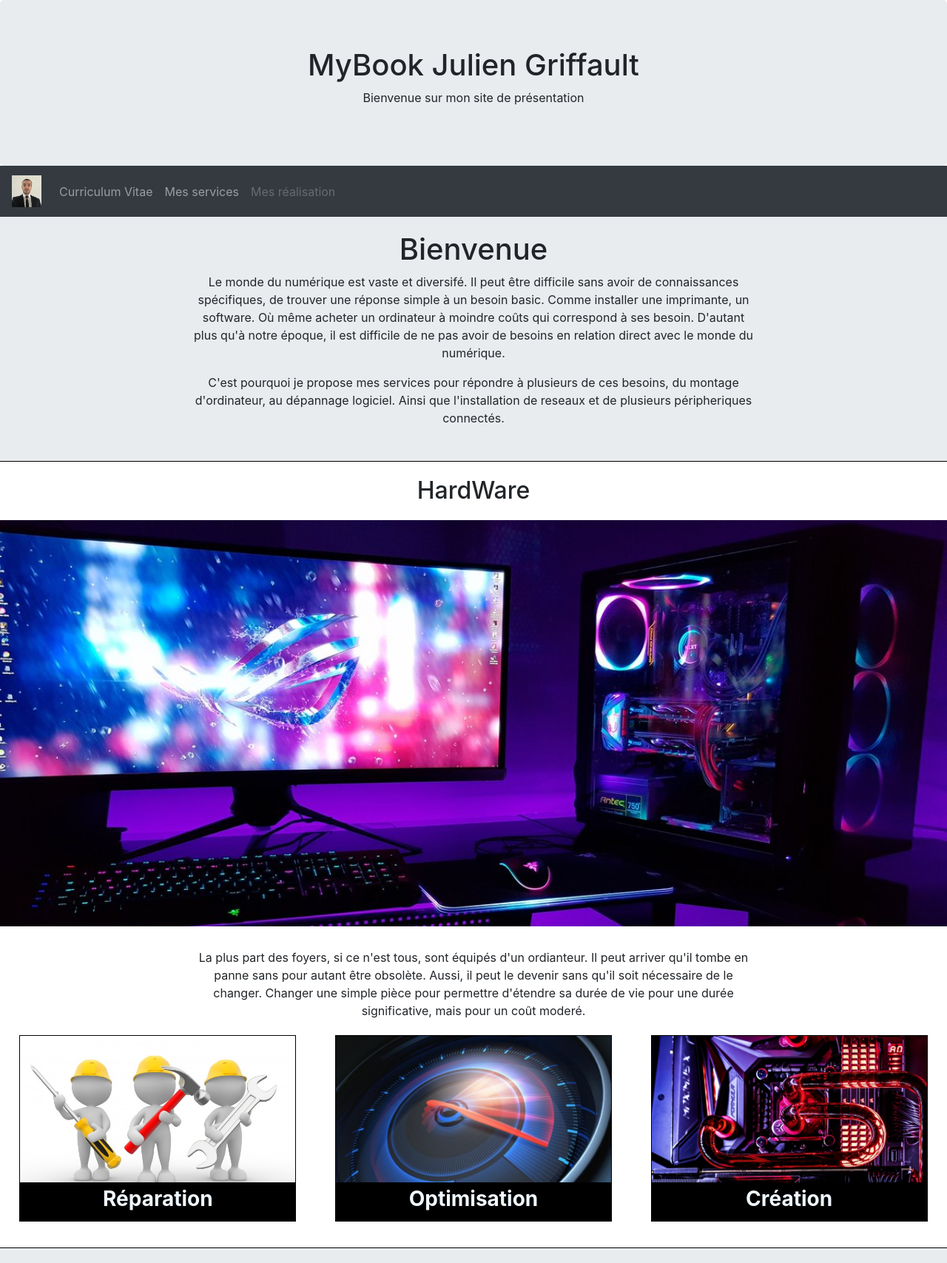
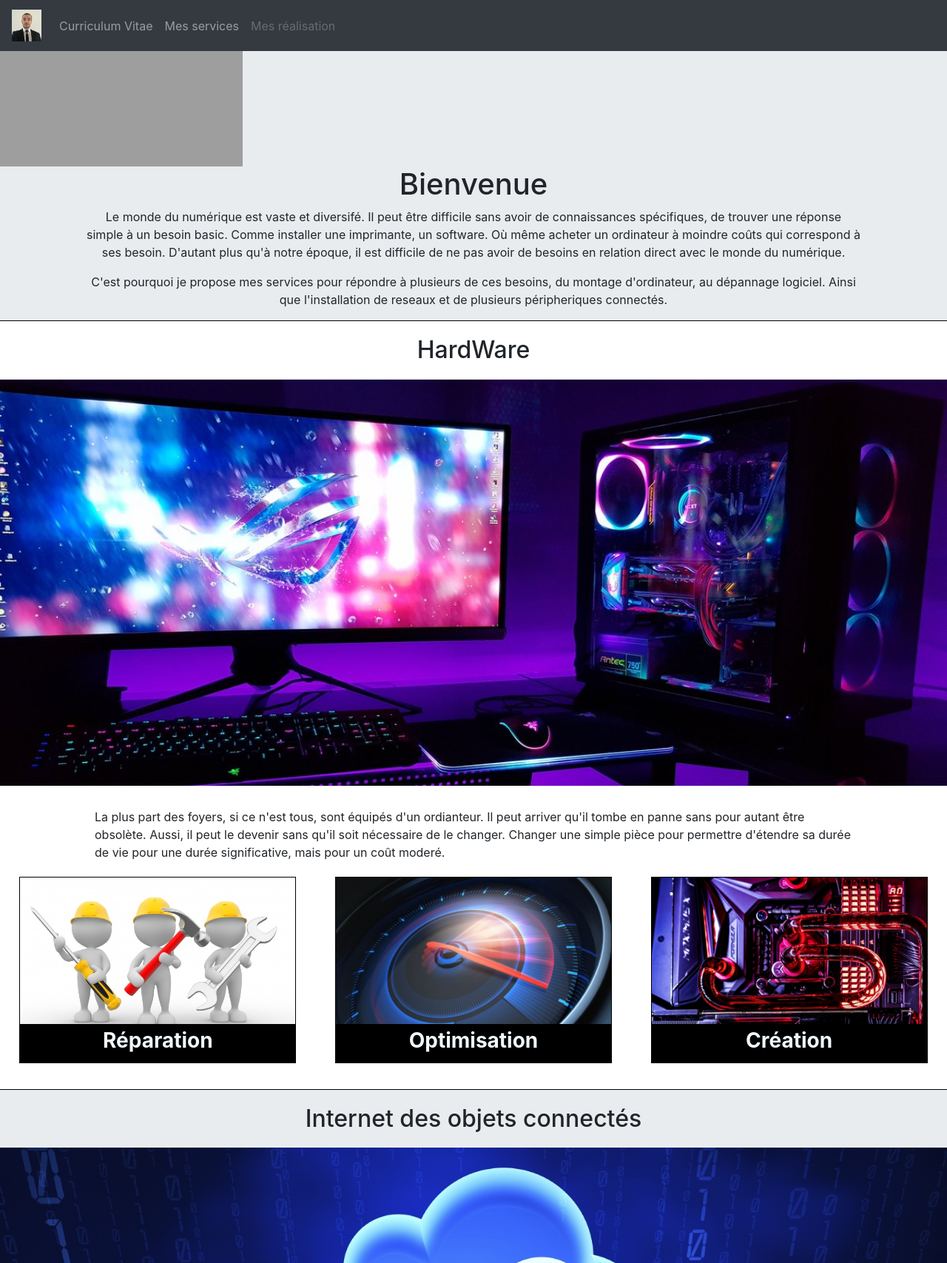
Before and after one commit to Ju2z4y/MyWebSitePhp, a PHP site: page /services.php in a window 1280 px wide. Shown: the top 1707 px of the page at 74% size. Run offline with PHP 8.4, Linux system fonts and the light colour scheme; a map, chart or similar area stays blank; grey boxes are pictures that could not be loaded.

Commit message:
Try maps

```diff
--- a/curriculum.php
+++ b/curriculum.php
@@ -2,7 +2,7 @@
 <html lang="en">
 
 <head>
-    <title>My Web Site - Julien G.</title>
+    <title>Julien Griffault</title>
     <meta charset="utf-8">
     <meta name="viewport" content="width=device-width, initial-scale=1">
     <link rel="stylesheet" href="https://maxcdn.bootstrapcdn.com/bootstrap/4.1.3/css/bootstrap.min.css">
--- a/includes/navbar.php
+++ b/includes/navbar.php
@@ -1,7 +1,4 @@
-<div class="jumbotron text-center" style="margin-bottom:0">
-  <h1>MyBook Julien Griffault</h1>
-  <p>Bienvenue sur mon site de présentation</p>
-</div>
+
 <nav class="navbar navbar-expand-md bg-dark navbar-dark">
         <a class="navbar-brand" href="index.php">
             <img src="images/photoID.png" alt="Logo" style="width:40px;">
--- a/services.php
+++ b/services.php
@@ -2,7 +2,7 @@
 <html lang="en">
 
 <head>
-    <title>Bootstrap 4 Website Example</title>
+    <title>Julien Griffault</title>
     <meta charset="utf-8">
     <meta name="viewport" content="width=device-width, initial-scale=1">
     <link rel="stylesheet" href="https://maxcdn.bootstrapcdn.com/bootstrap/4.1.3/css/bootstrap.min.css">
@@ -24,10 +24,15 @@
 require('includes/navbar.php');
 ?>
 
-    <div class="welcome">
-        <h1>Bienvenue</h1>
-        <p class="prelude">Le monde du numérique est vaste et diversifé. Il peut être difficile sans avoir de connaissances spécifiques, de trouver une réponse simple à un besoin basic. Comme installer une imprimante, un software. Où même acheter un ordinateur à moindre coûts qui correspond à ses besoin. D'autant plus qu'à notre époque, il est difficile de ne pas avoir de besoins en relation direct avec le monde du numérique.</p>
-        <p class="prelude">C'est pourquoi je propose mes services pour répondre à plusieurs de ces besoins, du montage d'ordinateur, au dépannage logiciel. Ainsi que l'installation de reseaux et de plusieurs péripheriques connectés.</p>
+    <div class="welcome row">
+        <div>
+            <iframe class="map" src="https://www.google.com/maps/embed?pb=!1m18!1m12!1m3!1d10516.376207627984!2d2.307921695450832!3d48.78009466847708!2m3!1f0!2f0!3f0!3m2!1i1024!2i768!4f13.1!3m3!1m2!1s0x47e6712a13518e05%3A0x40b82c3688b3e80!2s92340+Bourg-la-Reine!5e0!3m2!1sfr!2sfr!4v1548945370813" frameborder="0" style="border:0" allowfullscreen></iframe>
+        </div>
+        <div class="intro">
+            <h1>Bienvenue</h1>
+            <p class="prelude">Le monde du numérique est vaste et diversifé. Il peut être difficile sans avoir de connaissances spécifiques, de trouver une réponse simple à un besoin basic. Comme installer une imprimante, un software. Où même acheter un ordinateur à moindre coûts qui correspond à ses besoin. D'autant plus qu'à notre époque, il est difficile de ne pas avoir de besoins en relation direct avec le monde du numérique.</p>
+            <p class="prelude">C'est pourquoi je propose mes services pour répondre à plusieurs de ces besoins, du montage d'ordinateur, au dépannage logiciel. Ainsi que l'installation de reseaux et de plusieurs péripheriques connectés.</p>
+        </div>
     </div>
 
 <div>
--- a/style.css
+++ b/style.css
@@ -103,11 +103,24 @@
 }
 
 .welcome {
+    background-color: rgb(233,236,239);
+    flex-wrap: wrap;
+}
+
+.map {
+    width: 328px;
+    height: 100%;
+    margin-left: 15px;
+}
+
+.intro {
     text-align: center;
-    justify-content: center;
-    padding-bottom: 30px;
-    padding-top: 20px;
-    background-color: rgb(233,236,239);
+    min-width: 328px;
+}
+
+.prelude {
+    padding-left: 10%;
+    padding-right: 10%;
 }
 
 .color {
@@ -229,11 +242,7 @@
     color: aliceblue;
 }
 
-.prelude {
-    margin-left: 20%;
-    margin-right: 20%;
-    text-align: center;
-}
+
 
 /* FOOTER */
 
@@ -253,6 +262,15 @@
     justify-content: space-around;
 }
 
+/* INDEX */
+
+.fakeimg {
+    height: 200px;
+    background-image: url("images/site-web-en-construction.jpg");
+    background-size: 360px;
+}
+
+
 
 
 /*
```
Also changed, not shown: index.php (+7 -6 lines).
